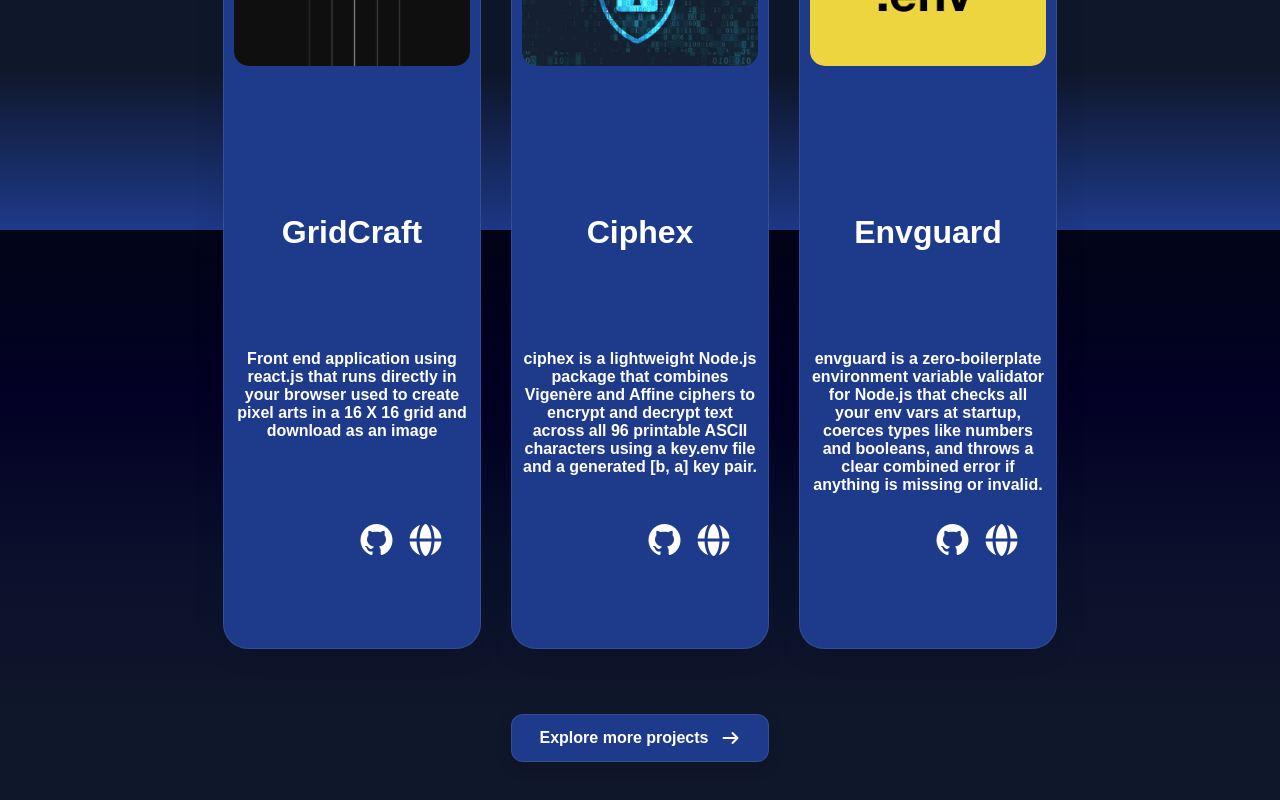
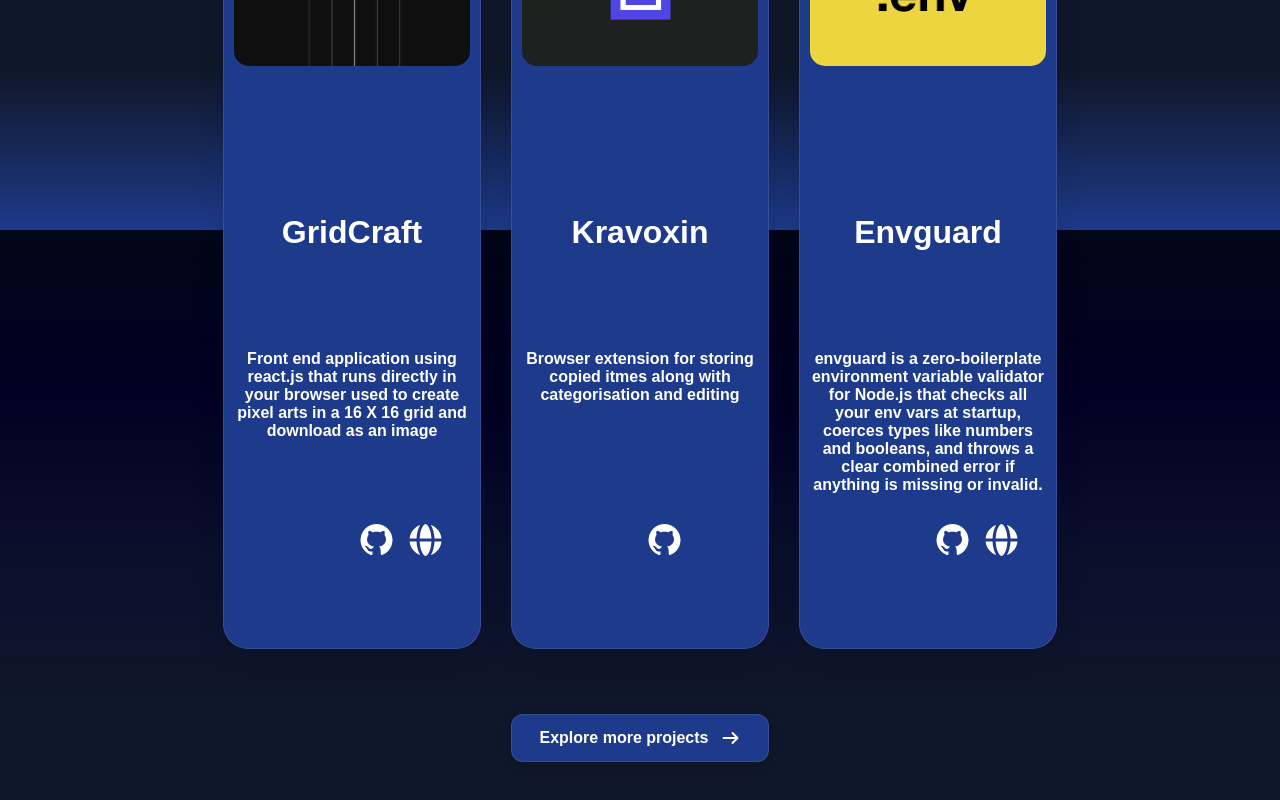
Before and after one commit to Rohan-Shridhar/portfolio, a React (Vite) app: page / in a window 1280 px wide. Shown: the part 3770-4570 px from the top of the page. Built offline with nearby package versions, Linux system fonts and the light colour scheme.

Commit message:
Renew project

```diff
--- a/src/Projects.jsx
+++ b/src/Projects.jsx
@@ -1,6 +1,6 @@
 import { useState, useEffect } from 'react';
 import project1 from './assets/images/grid.png';
-import project2 from './assets/images/ciphex.jpg';
+import project2 from './assets/images/clipboard.png';
 import project3 from './assets/images/envguard.png';
 export default function Projects() {
     useEffect(() => {
@@ -56,12 +56,11 @@ export default function Projects() {
                     <div className="project-card-img">
                         <img src={project2} alt="NotJS" />
                     </div>
-                    <div className="project-card-title">Ciphex</div>
-                    <div className="project-card-desc">ciphex is a lightweight Node.js package that combines Vigenère and Affine ciphers to encrypt and decrypt text across all 96 printable ASCII characters using a key.env file and a generated [b, a] key pair.</div>
+                    <div className="project-card-title">Kravoxin</div>
+                    <div className="project-card-desc">Browser extension for storing copied itmes along with categorisation and editing</div>
                     <div className="project-card-btn">
                         <div />
-                        <a href="https://github.com/Rohan-Shridhar/ciphex"><i className="fab fa-github"></i></a>
-                        <a href="https://www.npmjs.com/package/ciphex"><i className="fas fa-globe"></i></a>
+                        <a href="https://github.com/Rohan-Shridhar/Kravoxin"><i className="fab fa-github"></i></a>
                     </div>
                 </div>
                 <div className="project-card">
```
Also changed, not shown: src/assets/images/ciphex.jpg (deleted), src/assets/images/clipboard.png (added).
